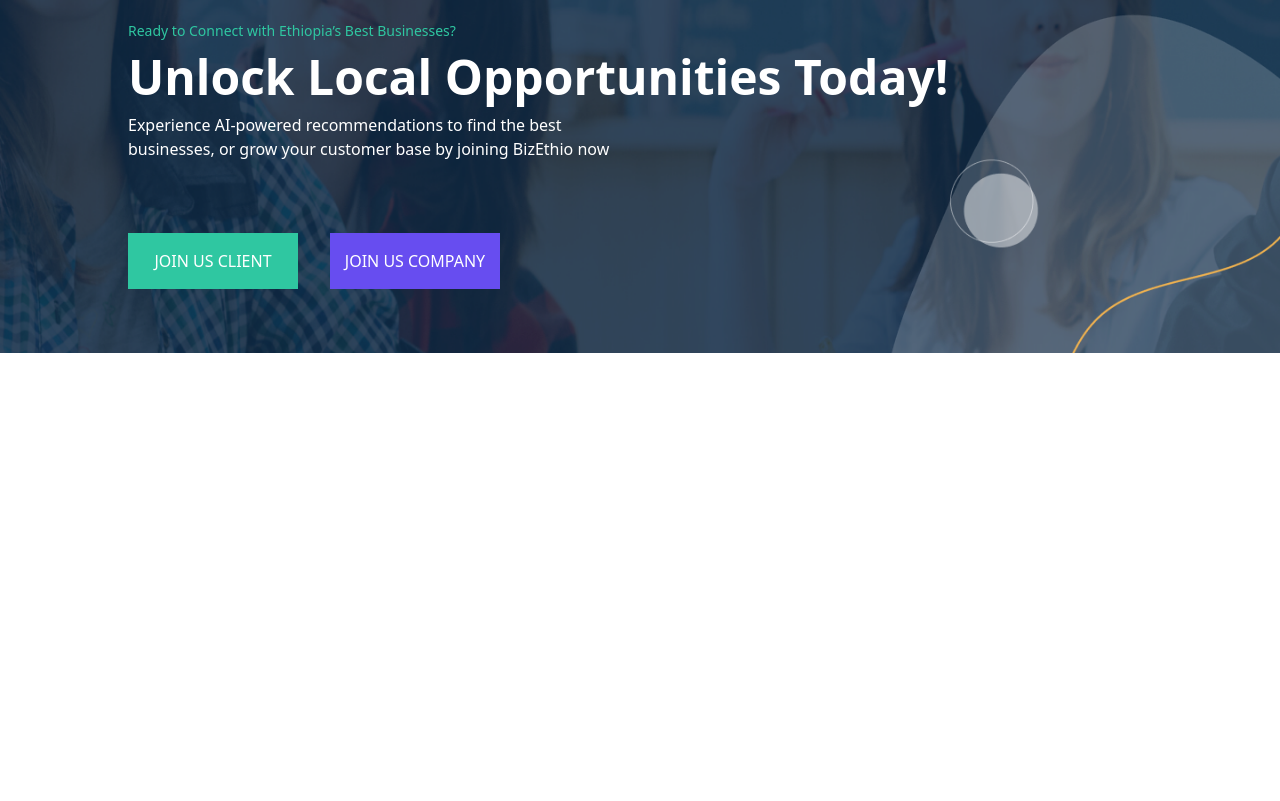
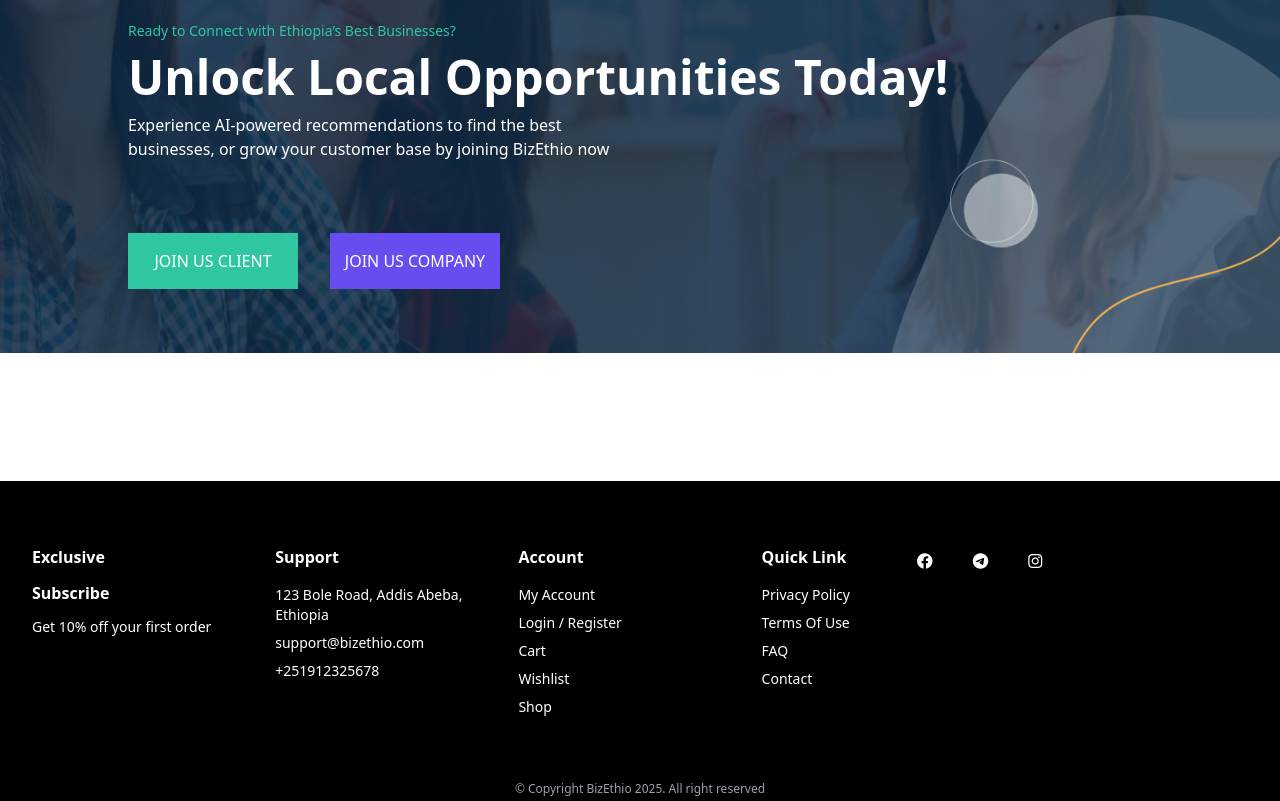
Before and after one commit to Heryakos-Technology/BIZEthio-frontend, a Vue app: page / in a window 1280 px wide. Shown: the part 2939-3740 px from the top of the page. Before the commit the page ends 3292 px from the top, so only its background shows below. Built offline with nearby package versions, Linux system fonts and the light colour scheme; no server answers.

Commit message:
feat: add Footer component to App and update layout

```diff
--- a/src/App.vue
+++ b/src/App.vue
@@ -1,6 +1,7 @@
 <script setup>
 import MediaUpload from "./components/MediaUpload.vue";
 import Header from "@/components/HomeView/Header.vue";
+import Footer from "@/components/Footer.vue";
 </script>
 
 <template>
@@ -10,4 +11,5 @@
   >
     <RouterView />
   </div>
+  <Footer />
 </template>
--- /dev/null
+++ b/src/components/Footer.vue
@@ -0,0 +1,61 @@
+<script setup></script>
+
+<template>
+  <div
+    class="bg-black mt-24 pt-3 px-3 pb-1 text-white sm:px-8 sm:pt-6 sm:mt-32 lg:pt-16"
+  >
+    <div
+      class="sm:max-w-[640px] mx-auto grid gap-y-8 md:grid-cols-3 md:max-w-full xl:grid-cols-5"
+    >
+      <div class="font-light text-sm lg:space-y-3">
+        <p class="font-semibold text-base">Exclusive</p>
+        <p class="font-semibold text-base">Subscribe</p>
+        <p class="">Get 10% off your first order</p>
+      </div>
+
+      <div class="flex justify-between col-span-2">
+        <div class="w-full">
+          <p class="font-semibold text-base">Support</p>
+          <div class="font-light text-xs space-y-2 mt-2 lg:mt-4 xs:text-sm">
+            <p class="">123 Bole Road, Addis Abeba, Ethiopia</p>
+            <p class="">support@bizethio.com</p>
+            <p class="">+251912325678</p>
+          </div>
+        </div>
+        <div class="w-full">
+          <p class="font-semibold text-base">Account</p>
+          <div class="font-light text-xs space-y-2 mt-2 lg:mt-4 xs:text-sm">
+            <p class="">My Account</p>
+            <p class="">Login / Register</p>
+            <p class="">Cart</p>
+            <p class="">Wishlist</p>
+            <p class="">Shop</p>
+          </div>
+        </div>
+      </div>
+
+      <div
+        class="flex justify-between w-full col-span-3 md:pr-48 xl:col-span-2"
+      >
+        <div class="w-full">
+          <p class="font-semibold text-base">Quick Link</p>
+          <div class="font-light text-xs space-y-2 mt-2 lg:mt-4 xs:text-sm">
+            <p class="">Privacy Policy</p>
+            <p class="">Terms Of Use</p>
+            <p class="">FAQ</p>
+            <p class="">Contact</p>
+          </div>
+        </div>
+
+        <div class="flex gap-x-8 w-40 xl:w-full">
+          <i class="fa-brands fa-facebook text-white ml-2 mt-2"></i>
+          <i class="fa-brands fa-telegram text-white ml-2 mt-2"></i>
+          <i class="fa-brands fa-instagram text-white ml-2 mt-2"></i>
+        </div>
+      </div>
+    </div>
+    <p class="text-xs text-center text-gray-400 mt-8 lg:mt-16">
+      &copy Copyright BizEthio 2025. All right reserved
+    </p>
+  </div>
+</template>
```
